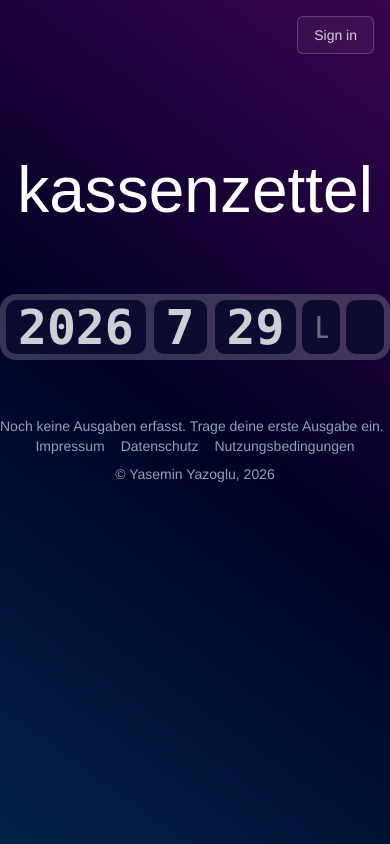
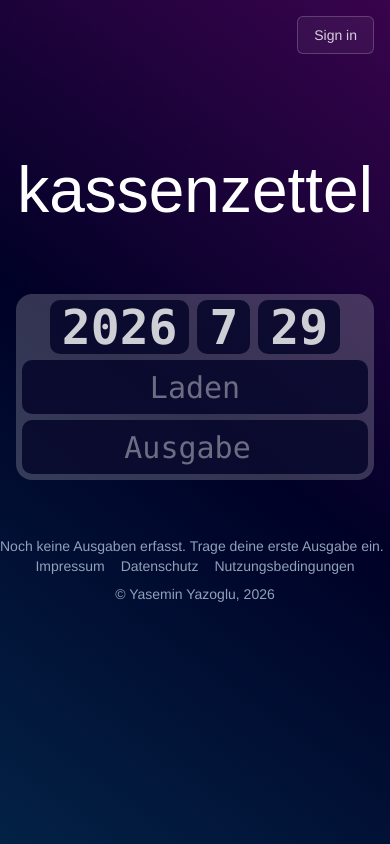
Before and after one commit to Yasemin-Yazoglu/kassenzettel, a Next.js app: page / in a window 390 px wide. Built offline with nearby package versions, Linux system fonts and the light colour scheme; no server answers; the database is empty; a web font is replaced by a local one.

Commit message:
Fix mobile view

```diff
--- a/app/_components/CardsContainer.tsx
+++ b/app/_components/CardsContainer.tsx
@@ -16,7 +16,7 @@ export default function CardsContainer({
     const sorted = group_spendings(type, spendings, "desc");
 
     return (
-        <div className="max-w-5xl m-4 grid grid-cols-3 gap-4">
+        <div className="max-w-5xl m-4 grid grid-cols-1 sm:grid-cols-2 md:grid-cols-3 gap-4">
             {sorted.map(([year, total]) => (
                 <button
                     key={year}
--- a/app/_components/InputContainer.tsx
+++ b/app/_components/InputContainer.tsx
@@ -37,7 +37,7 @@ export default function InputContainer() {
     }
 
     return (
-        <form className="bg-white/20 p-1.5 rounded-2xl text-white/90 font-mono flex flex-row justify-between items-center gap-1.5" action={() => handleSubmit(draft)}>
+        <form className="bg-white/20 p-1.5 rounded-2xl text-white/90 font-mono flex flex-col mx-4 lg:mx-0 sm:flex-row justify-between items-center gap-1.5" action={() => handleSubmit(draft)}>
             <div className="flex flex-row gap-2">
                 <div className="input-item date-item">
                     <DateComponent getSelected={(date: number) => setDraft((prev) => ({...prev, year: date}))} date_type={Date_Enum.YEAR} today={draft.year} />
```
